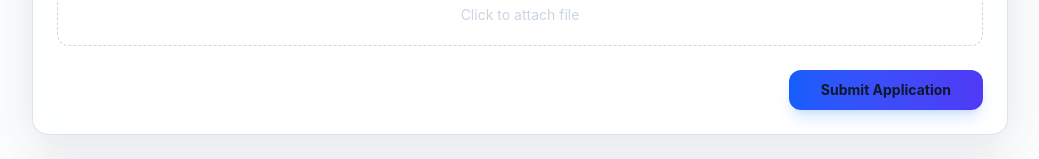
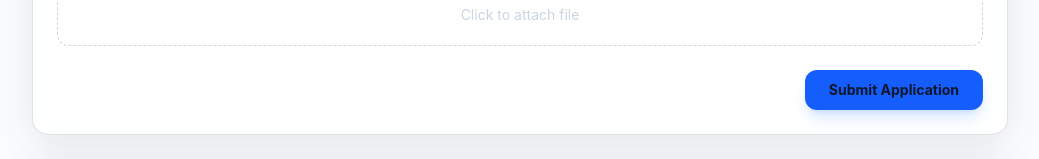
Before and after one commit to jace1395/college_attendance_wpa, a React (Vite) app in the folder frontend/: page /student/leave in a window 1280 px wide. Shown: the part 613-772 px from the top of the page, without its empty margins (120-1159 px from the left). Built offline with nearby package versions, Linux system fonts and the light colour scheme; no server answers; sample sign-in values are in the browser's storage.

Commit message:
trying to fix The Bad request 400 error

```diff
--- a/frontend/src/pages/student/LeaveRequest.jsx
+++ b/frontend/src/pages/student/LeaveRequest.jsx
@@ -2,6 +2,7 @@ import React, { useState } from "react";
 import { Link } from "react-router-dom";
 import { useAuth } from "../../context/AuthContext";
 import ThemeToggle from "../../components/shared/ThemeToggle";
+import apiClient from "../../services/apiClient";
 
 const RECIPIENTS = [
   { id: "mentor",  label: "Class Mentor",  icon: "M16 7a4 4 0 11-8 0 4 4 0 018 0zM12 14a7 7 0 00-7 7h14a7 7 0 00-7-7z" },
@@ -46,12 +47,26 @@ const LeaveRequest = () => {
     return e;
   };
 
-  const handleSubmit = (e) => {
+  const [isSubmitting, setIsSubmitting] = useState(false);
+
+  const handleSubmit = async (e) => {
     e.preventDefault();
     const errs = validate();
     if (Object.keys(errs).length > 0) { setErrors(errs); return; }
+
+    setIsSubmitting(true);
+    try {
+      const payload = {
+        leave_type: leaveType,
+        from_date: fromDate,
+        to_date: toDate,
+        reason: reason
+      };
+
+      const response = await apiClient.post("/api/student/leave/", payload);
+
       const newRequest = {
-      id: "LR" + String(history.length + 100 + 1).padStart(3, "0"),
+        id: response.data?.id || "LR" + String(history.length + 100 + 1).padStart(3, "0"),
         type: leaveType,
         from: fromDate,
         to: toDate,
@@ -62,6 +77,12 @@ const LeaveRequest = () => {
       setSubmitted(true);
       setLeaveType(""); setFromDate(""); setToDate(""); setRecipient(""); setReason(""); setErrors({});
       setTimeout(() => setSubmitted(false), 4000);
+    } catch (error) {
+      console.error("Failed to submit leave request:", error);
+      alert(error.response?.data?.error || "Failed to submit leave request.");
+    } finally {
+      setIsSubmitting(false);
+    }
   };
 
   const inp = "w-full bg-slate-900/70 text-white rounded-xl px-4 py-2.5 border border-white/10 focus:border-blue-500/70 outline-none text-sm transition-colors";
@@ -166,9 +187,12 @@ const LeaveRequest = () => {
           </div>
 
           <div className="flex justify-end mt-6">
-            <button type="submit"
-              className="px-8 py-2.5 bg-gradient-to-r from-blue-600 to-indigo-600 hover:from-blue-500 hover:to-indigo-500 text-white font-bold rounded-xl shadow-lg shadow-blue-500/20 transition-all text-sm">
-              Submit Application
+                <button
+                  type="submit"
+                  disabled={isSubmitting}
+                  className="px-6 py-2.5 bg-blue-600 hover:bg-blue-500 text-white rounded-xl transition-all text-sm font-bold shadow-lg shadow-blue-500/20 disabled:opacity-50"
+                >
+                  {isSubmitting ? "Submitting..." : "Submit Application"}
                 </button>
           </div>
         </form>
--- a/frontend/src/pages/teacher/AttendanceGrid.jsx
+++ b/frontend/src/pages/teacher/AttendanceGrid.jsx
@@ -106,7 +106,7 @@ const AttendanceGrid = () => {
       student_id: student.student_id,
       status: attendance[`${student.student_id}_${todayStr}`] || 'Absent',
     }));
-    const payload = { subject_id: class_id, date: todayStr, records };
+    const payload = { class_id: class_id, date: todayStr, time_slot: 'Regular', records };
 
     if (!navigator.onLine) {
       await saveAttendanceLocally(payload);
```
Lines whose indentation alone changed are shown as unchanged.
